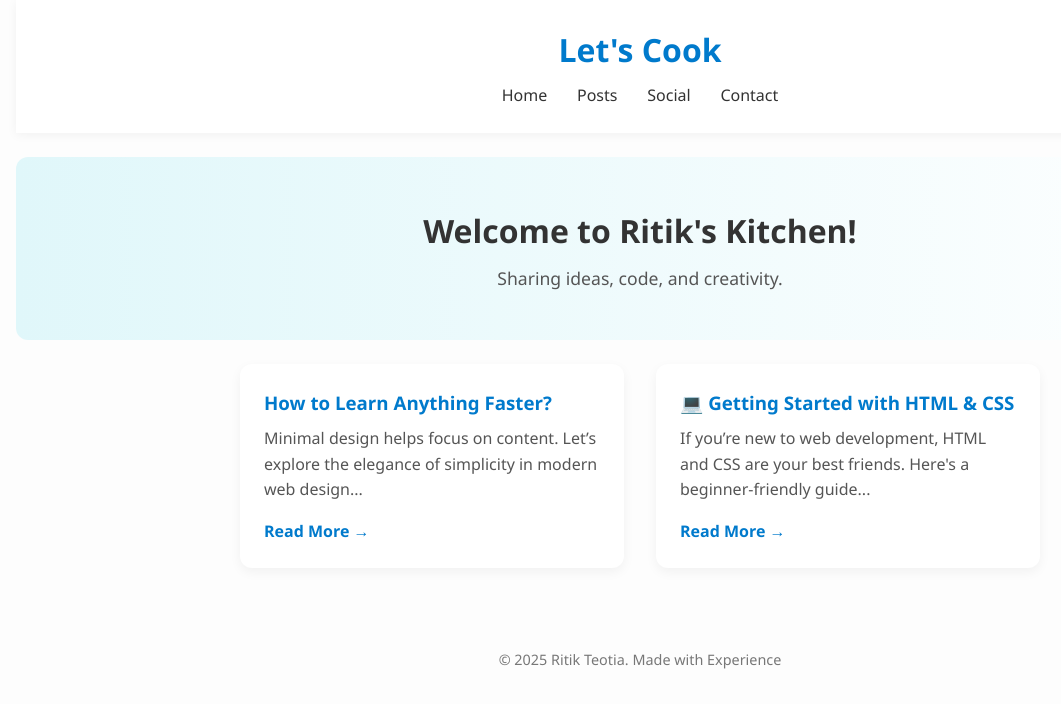
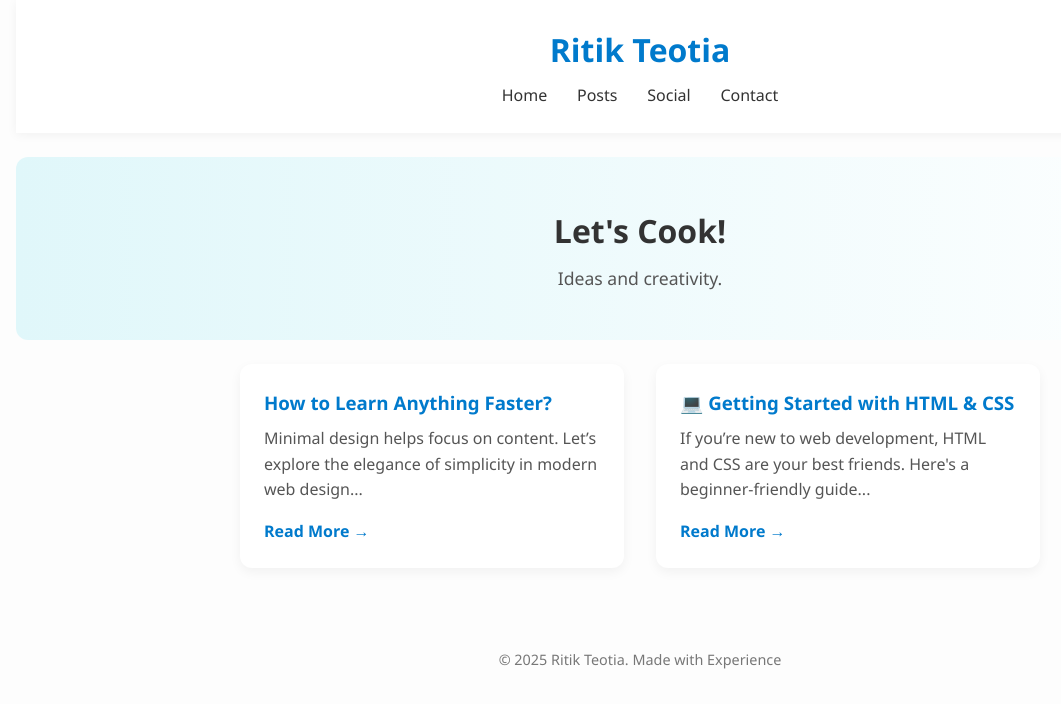
Before and after one commit to ritikteotia/LetsCook, a plain HTML site: page index.html in a window 1280 px wide. Shown: the whole page, without its empty margins (0-1061 px from the left). Drawn offline with Linux system fonts and the light colour scheme; a script that the page names is missing.

Commit message:
Update index.html

```diff
--- a/index.html
+++ b/index.html
@@ -3,12 +3,12 @@
 <head>
   <meta charset="UTF-8" />
   <meta name="viewport" content="width=device-width, initial-scale=1.0"/>
-  <title>My Elegant Blog</title>
+  <title>Ritik Teotia</title>
   <link rel="stylesheet" href="style.css" />
 </head>
 <body>
   <header>
-    <h1>Let's Cook</h1>
+    <h1>Ritik Teotia</h1>
     <nav>
       <a href="#">Home</a>
       <a href="#">Posts</a>
@@ -19,8 +19,8 @@
 
   <main>
     <section class="hero">
-      <h2>Welcome to Ritik's Kitchen!</h2>
-      <p>Sharing ideas, code, and creativity.</p>
+      <h2>Let's Cook!</h2>
+      <p>Ideas and creativity.</p>
     </section>
 
     <section class="posts">
```
